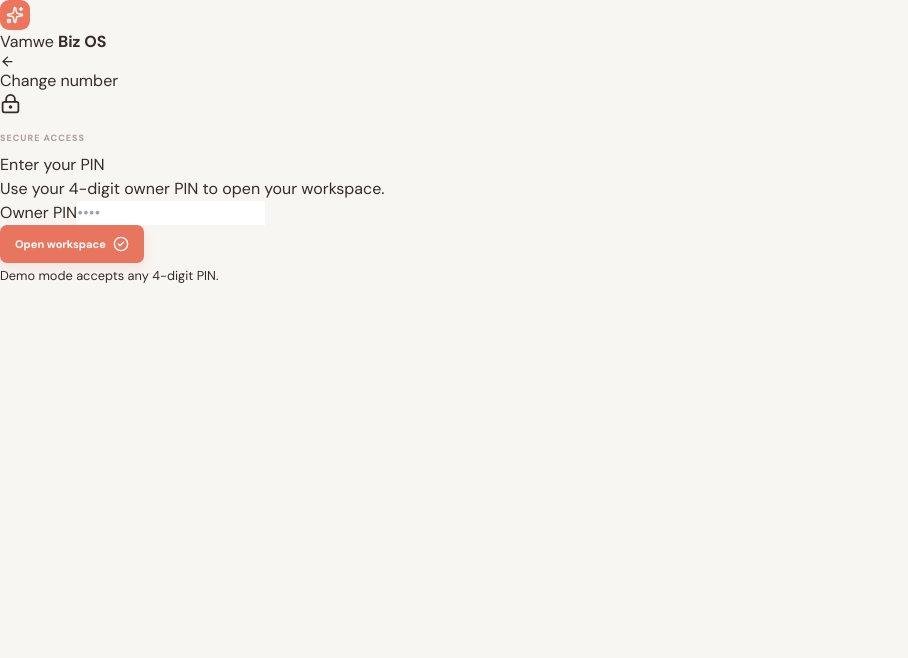
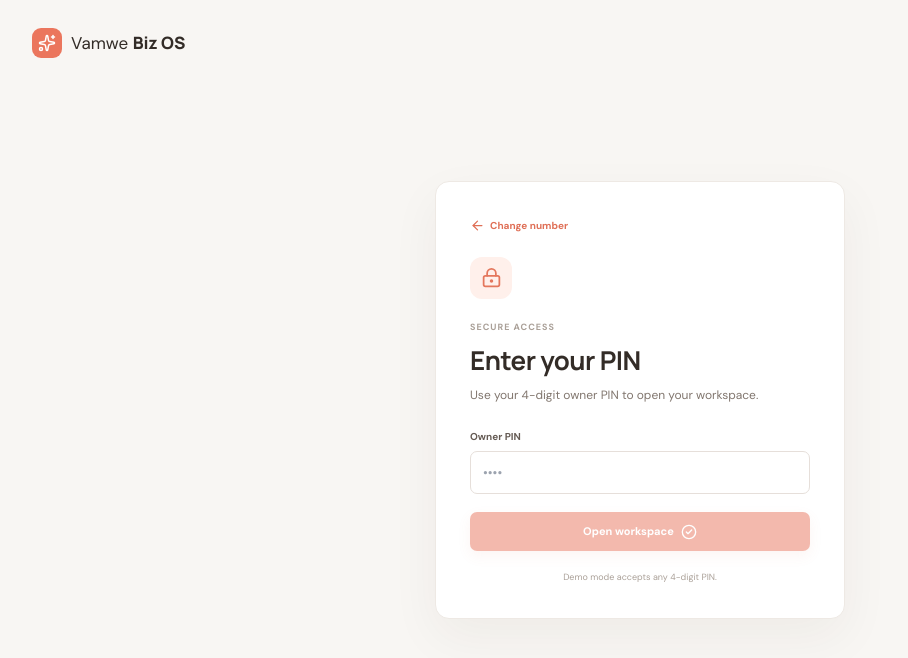
Before and after one commit to sirjani05/business-tracker, a React (Vite) app: page /login in a window 1280 px wide. Both pictures are taken after typing "Sample" into the empty fields and a click on the button "Continue". Shown: the top 658 px of the page, without its empty margins (0-908 px from the left). Built offline with nearby package versions, Linux system fonts and the light colour scheme.

Commit message:
create and apply styles to login component and fix user geet message

```diff
--- a/src/components/AppShell.jsx
+++ b/src/components/AppShell.jsx
@@ -14,7 +14,7 @@ function AppShell() {
   const location = useLocation();
   const navigate = useNavigate();
   const titles = {
-    "/": "Good morning, Tendai",
+    "/": `Welcome, ${profile.ownerName}, to ${profile.businessName}`,
     "/sales/new": "Sales",
     "/debts": "Chikwereti",
     "/debts/:id": "Debt details",
@@ -22,7 +22,9 @@ function AppShell() {
     "/analytics": "Analytics",
     "/settings": "Settings",
   };
-  const pageTitle = titles[location.pathname] || "Vamwe Biz OS";
+  const pageTitle = location.pathname.startsWith("/debts/")
+    ? "Debt details"
+    : titles[location.pathname] || "Vamwe Biz OS";
   function saveProfile(nextProfile) {
     setProfile(nextProfile);
     setCurrency(nextProfile.currency);
--- a/src/index.css
+++ b/src/index.css
@@ -9,3 +9,26 @@
 body { margin: 0; min-width: 320px; }
 button, a { font: inherit; }
 button { cursor: pointer; }
+
+.auth-layout { min-height: 100vh; display: grid; place-items: center; padding: 32px 20px; background: #f8f6f3; position: relative; }
+.auth-brand { position: absolute; top: 28px; left: 32px; display: flex; align-items: center; gap: 9px; color: #332c27; font-size: 17px; }
+.auth-brand b { font-family: Manrope, sans-serif; font-weight: 800; }
+.auth-card { width: min(100%, 410px); padding: 34px; background: #fff; border: 1px solid #eee9e4; border-radius: 14px; box-shadow: 0 18px 50px #33251d0d; }
+.auth-icon { display: grid; place-items: center; width: 42px; height: 42px; margin-bottom: 22px; border-radius: 12px; background: #fff0eb; color: #e4775d; }
+.auth-card h1, .not-found h1 { margin: 8px 0; color: #332c27; font: 700 26px Manrope, sans-serif; letter-spacing: -.5px; }
+.auth-copy { color: #81766e; font-size: 12px; line-height: 1.6; margin: 0 0 24px; }
+.auth-form { display: grid; gap: 18px; }
+.auth-form label { display: block; color: #655b54; font-size: 10px; font-weight: 700; }
+.auth-form input { display: block; width: 100%; border: 1px solid #e6dfda; border-radius: 7px; background: #fff; color: #332c27; font: 500 13px 'DM Sans'; padding: 12px; margin-top: 7px; outline: 0; }
+.auth-form input:focus { border-color: #e4775d; box-shadow: 0 0 0 3px #e4775d18; }
+.auth-form .primary-button { width: 100%; justify-content: center; }
+.auth-form .primary-button:disabled { cursor: not-allowed; opacity: .5; }
+.auth-back { display: inline-flex; align-items: center; gap: 5px; color: #df6f56; font-size: 10px; font-weight: 700; text-decoration: none; margin-bottom: 24px; }
+.auth-back:hover { color: #c95f49; }
+.auth-note { display: block; color: #aaa098; font-size: 9px; margin-top: 20px; text-align: center; }
+.not-found { min-height: 100vh; display: grid; place-items: center; align-content: center; gap: 10px; padding: 32px 20px; background: #f8f6f3; text-align: center; }
+.not-found .empty-icon { margin-bottom: 8px; }
+.not-found h1 { margin: 0; }
+.not-found > p:not(.modal-eyebrow) { color: #81766e; font-size: 12px; margin: 0 0 10px; }
+.not-found .primary-button { text-decoration: none; }
+@media (max-width: 620px) { .auth-layout { padding: 76px 15px 24px; } .auth-brand { top: 22px; left: 20px; font-size: 15px; } .auth-card { padding: 25px 20px; } .auth-card h1, .not-found h1 { font-size: 22px; } }
```
